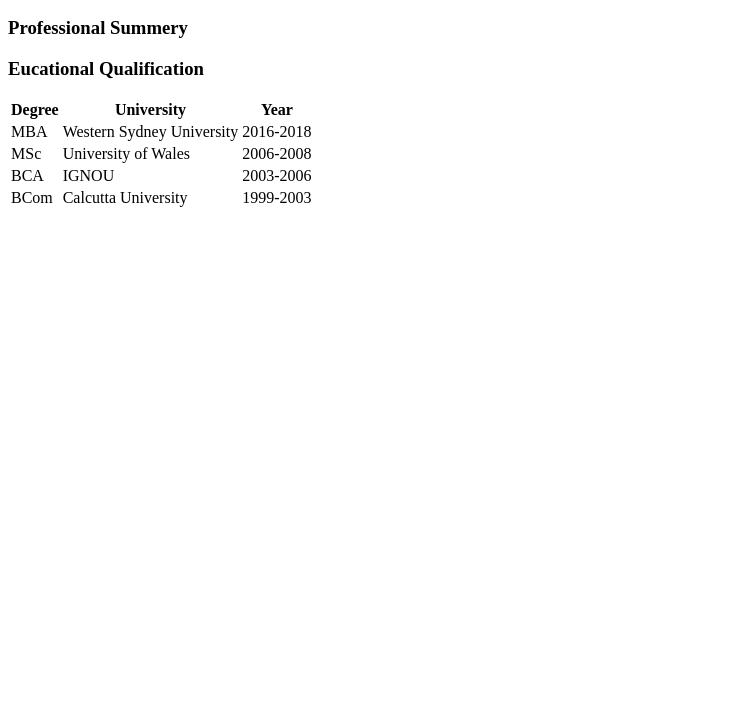
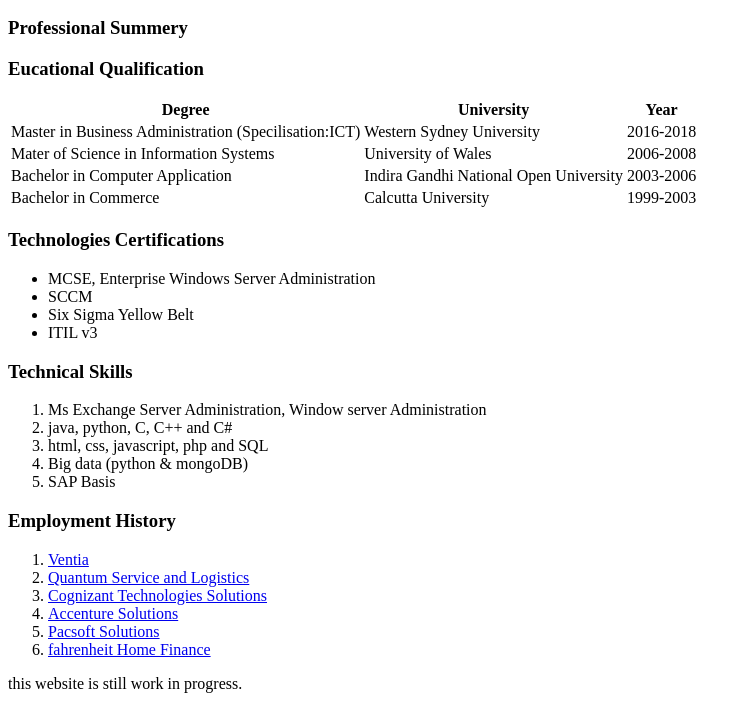
Before and after one commit to krisauz17/my-repository-15feb2022, a website: page index.html in a window 1280 px wide. Shown: the part 194-895 px from the top of the page, without its empty margins (0-751 px from the left). Before the commit the page ends 800 px from the top, so only its background shows below. Drawn offline with Linux system fonts and the light colour scheme.

Commit message:
basic Structure of the index.html is done, now other html are in WIP

```diff
--- a/index.html
+++ b/index.html
@@ -36,28 +36,59 @@
                     <th>Year</th>
                 </tr>
                 <tr>
-                    <td>MBA</td>
+                    <td>Master in Business Administration (Specilisation:ICT)</td>
                     <td>Western Sydney University</td>
                     <td>2016-2018</td>
                 </tr>
                 <tr>
-                    <td>MSc</td>
+                    <td>Mater of Science in Information Systems</td>
                     <td>University of Wales</td>
                     <td>2006-2008</td>
                 </tr>
                 <tr>
-                    <td>BCA</td>
-                    <td>IGNOU</td>
+                    <td>Bachelor in Computer Application</td>
+                    <td>Indira Gandhi National Open University</td>
                     <td>2003-2006</td>
                 </tr>
                 <tr>
-                    <td>BCom</td>
+                    <td>Bachelor in Commerce</td>
                     <td>Calcutta University</td>
                     <td>1999-2003</td>
                 </tr>
-
             </table>
         </container>
+        <container>
+            <h3>Technologies Certifications</h3>
+            <ul>
+                <li>MCSE, Enterprise Windows Server Administration</li>
+                <li>SCCM</li>
+                <li>Six Sigma Yellow Belt</li>
+                <li>ITIL v3</li>
+            </ul>
+        </container>
+        <containers>
+            <h3>Technical Skills</h3>
+            <ol>
+                <li>Ms Exchange Server Administration, Window server Administration</li>
+                <li>java, python, C, C++ and C#</li>
+                <li>html, css, javascript, php and SQL</li>
+                <li>Big data (python & mongoDB)</li>
+                <li>SAP Basis</li>
+            </ol>
+        </containers>
+        <containers>
+            <h3>Employment History</h3>
+            <ol>
+                <li><a href="ventia.html">Ventia</a></li>
+                <li><a href="qsl.html">Quantum Service and Logistics</a></li>
+                <li><a href="cognizant.html">Cognizant Technologies Solutions</a></li>
+                <li><a href="accenture.html">Accenture Solutions</a></li>
+                <li><a href="pacsoft.html">Pacsoft Solutions</a></li>
+                <li><a href="fhf.html">fahrenheit Home Finance</a></li>
+            </ol>
+        </containers>
+
+        <footer>this website is still work in progress.</footer>
 
 
 
```
Also changed, not shown: accenture.html (added), cognizant.html (added), fhf.html (added), pacsoft.html (added), qsl.html (added), ventia.html (added).
